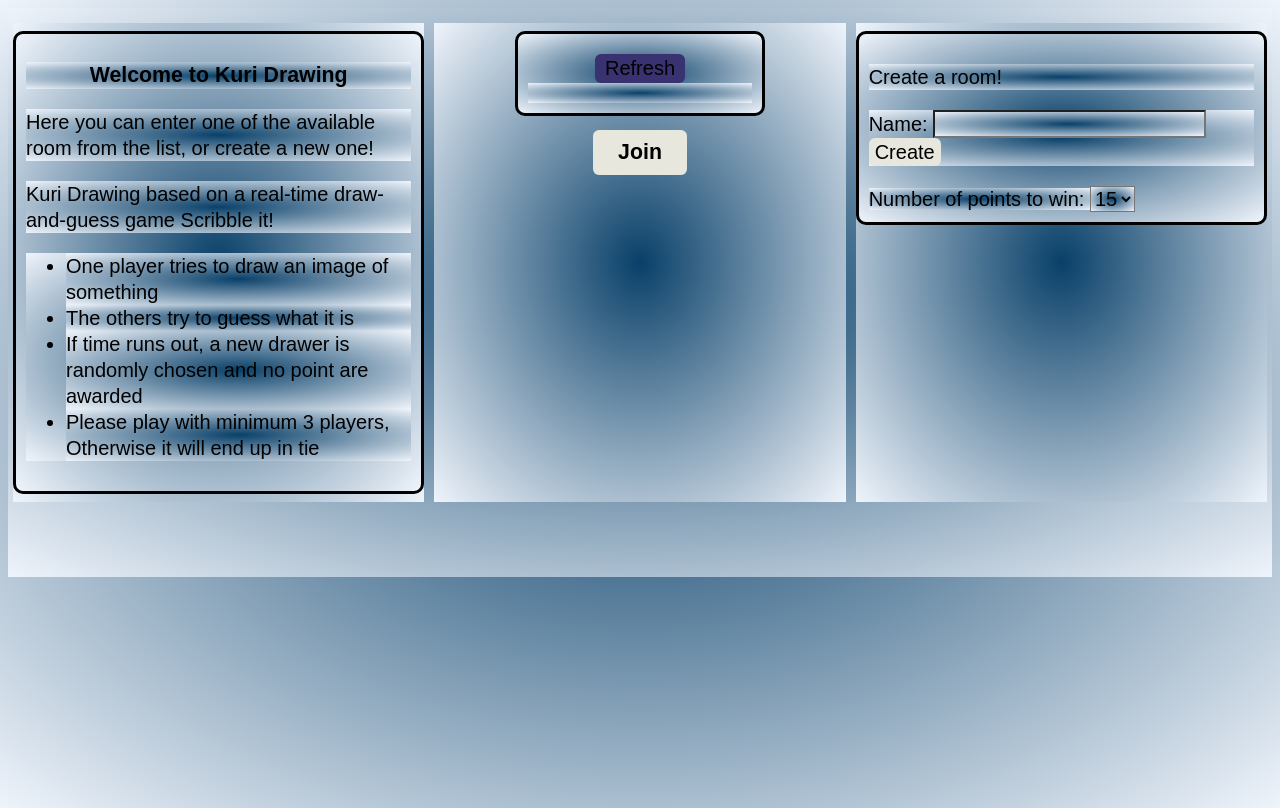
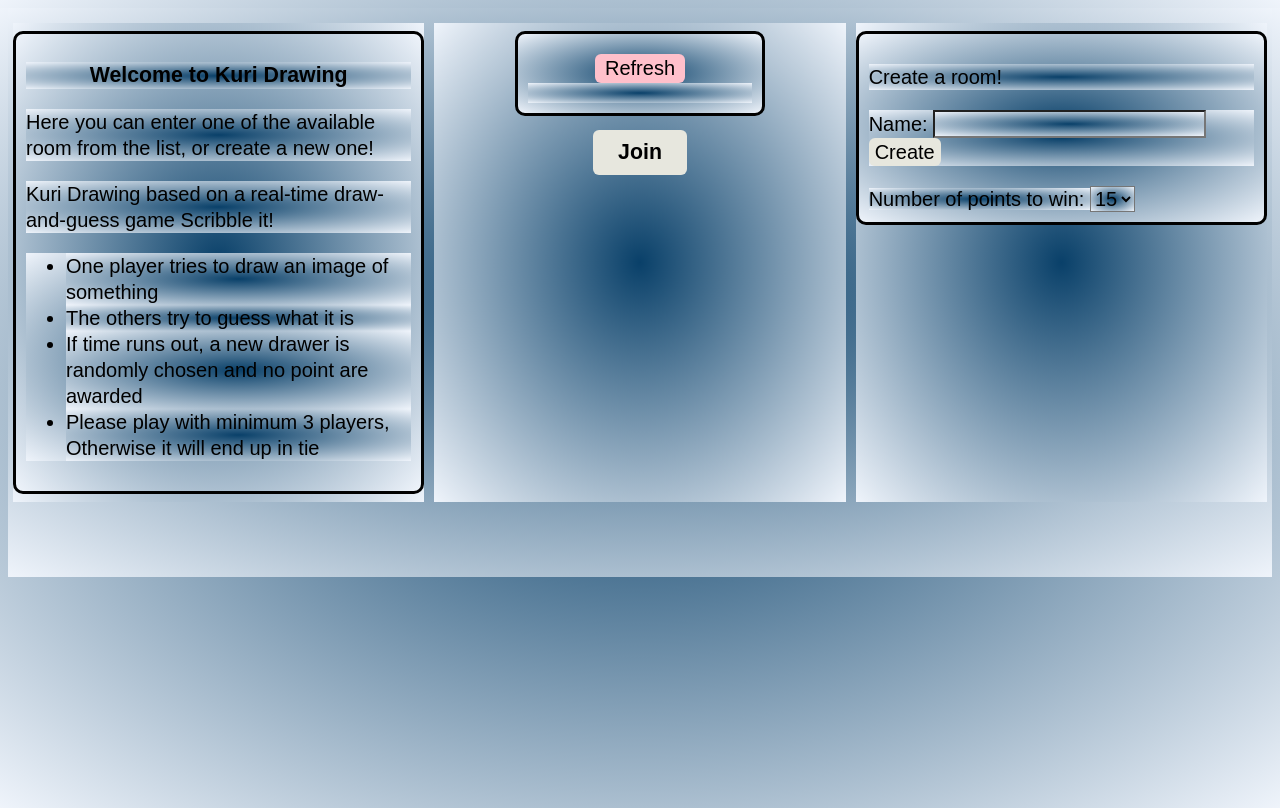
Before and after one commit to hlinh88/Kuri-Drawing, a website: page public/index.html in a window 1280 px wide. In both pictures the pointer is over the button "Refresh". Drawn offline with nearby package versions, Linux system fonts and the light colour scheme; no server answers; a web font is replaced by a local one.

Commit message:
changes colors

```diff
--- a/public/stylesheets/index.css
+++ b/public/stylesheets/index.css
@@ -38,7 +38,7 @@
   /* background: #8e59c0ef; */
   /* background-image: linear-gradient(#302d5f,#7a77a3); */
   /* background-image: radial-gradient(#302d5f,#09071a); */
-  background-image: url("/images/background.png");
+  background-image: radial-gradient(#094069,#eff4fb);
   background-size: 100%;
   font-size: 16px;
   line-height: 1.3;
@@ -73,7 +73,7 @@
 }
 .generic_button:hover {
   cursor: pointer;
-  background-color: #393270;
+  background-color: #ffc0cb;
 }
 #join_button {
   padding: 10px 25px;
@@ -180,10 +180,10 @@
     border-radius: 6px;
   }
   .generic_button:hover {
-    background: #393270;
+    background: #ffc0cb;
   }
 
   .generic_button:focus {
-    background: #393270;
+    background: #ffc0cb;
   }
 }
```
